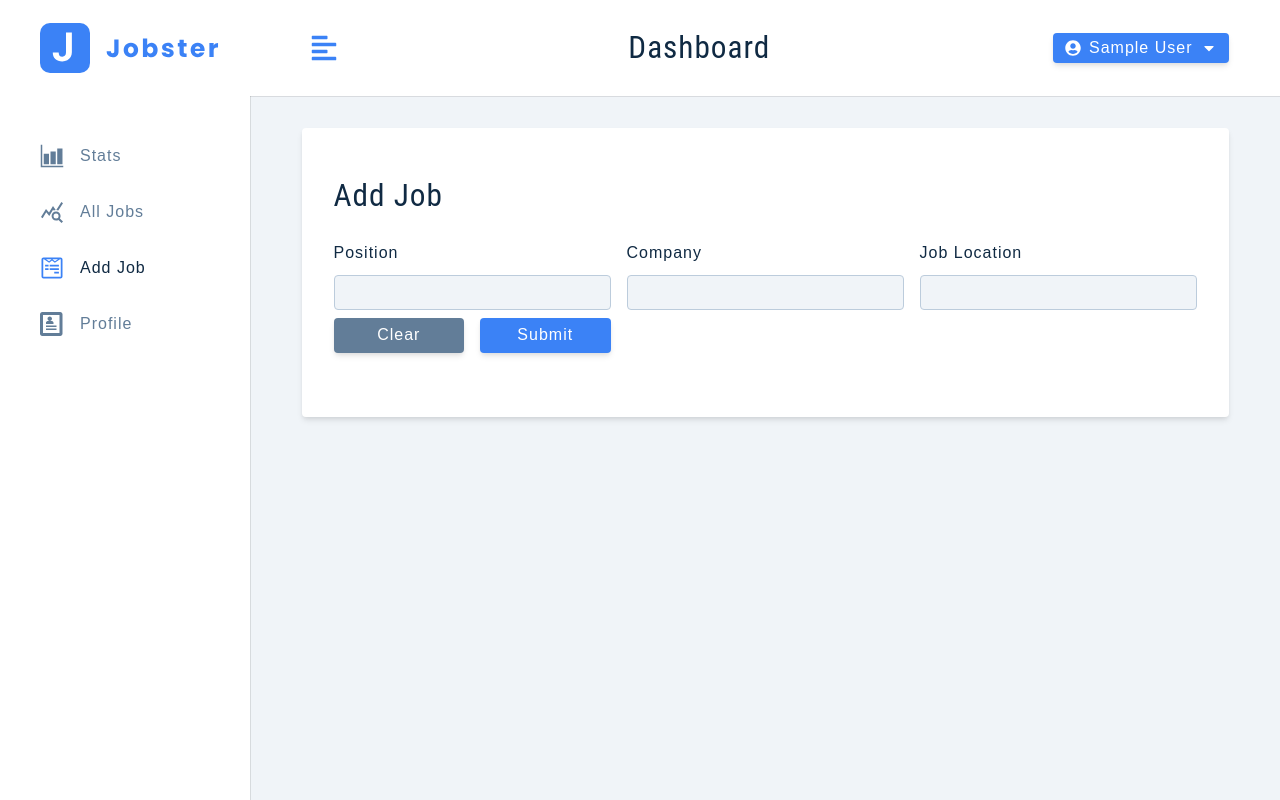
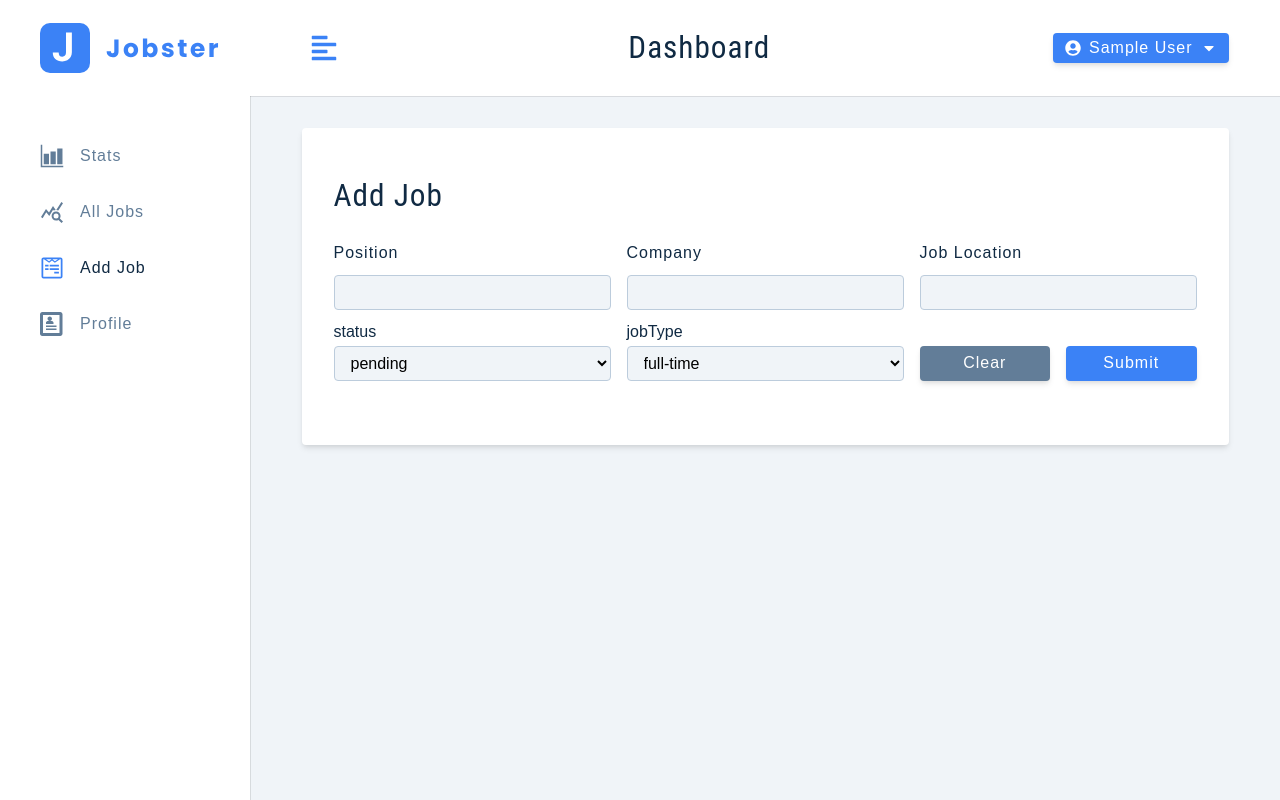
Before and after one commit to dm1tro69/jobster, a React (Create React App) app: page /add-jobs in a window 1280 px wide. Built offline with nearby package versions, Linux system fonts and the light colour scheme; sample sign-in values are in the browser's storage.

Commit message:
add AddJob page

```diff
--- a/src/components/FormRow.jsx
+++ b/src/components/FormRow.jsx
@@ -7,6 +7,7 @@ const FormRow = ({name, type, value, handleChange, labelText}) => {
                 {labelText || name}
             </label>
             <input
+                id={name}
                 className={'form-input'}
                 value={value}
                 name={name}
--- /dev/null
+++ b/src/components/FormRowSelect.jsx
@@ -0,0 +1,23 @@
+import React from 'react';
+
+const FormRowSelect = ({labelText, name, value, handleChange, list}) => {
+    return (
+        <div className={'form-row'}>
+            <label htmlFor={name}>
+                {labelText || name}
+            </label>
+            <select
+                className={'form-select'}
+                value={value}
+                onChange={handleChange}
+                name={name}
+            >
+                {list.map((item, i) => {
+                    return <option key={i} value={item}>{item}</option>
+                })}
+            </select>
+        </div>
+    );
+};
+
+export default FormRowSelect;
--- a/src/components/Navbar.jsx
+++ b/src/components/Navbar.jsx
@@ -42,7 +42,7 @@ const Navbar = () => {
                         <button
                             type={'button'}
                             className={'dropdown-btn'}
-                            onClick={()=> dispatch(logoutUser())}
+                            onClick={()=> dispatch(logoutUser('Logging out...'))}
                         >
                             logout
                         </button>
--- a/src/features/job/jobSlice.js
+++ b/src/features/job/jobSlice.js
@@ -1,11 +1,14 @@
 import {createSlice, createAsyncThunk} from "@reduxjs/toolkit";
+import customFetch from "../../utils/axios";
+import {toast} from "react-toastify";
+import {getUserFromLocalStorage} from "../../utils/localStorage";
 
 const initialState = {
     isLoading: false,
     position: '',
     company: '',
     jobLocation: '',
-    lobTypeOptions: ['full-time', 'part-time', 'remote', 'internship'],
+    jobTypeOptions: ['full-time', 'part-time', 'remote', 'internship'],
     jobType: 'full-time',
     statusOptions: ['interview', 'declined', 'pending'],
     status: 'pending',
@@ -13,15 +16,47 @@ const initialState = {
     editJobId: ''
 }
 
+export const createJob = createAsyncThunk('job/createJob', async (job, thunkApi) => {
+    try {
+        const resp = await customFetch.post('/jobs', job, {
+            headers: {
+                authorization: `Bearer ${thunkApi.getState().user.user.token}`
+            }
+        })
+        thunkApi.dispatch(clearValues())
+        return resp.data
+    }catch (e) {
+      return thunkApi.rejectWithValue(e.response.data.msg)
+    }
+})
+
 export const jobSlice = createSlice({
     name: 'job',
     initialState,
     reducers: {
-
+        handleChange: (state, {payload: {name, value}}) => {
+            state[name] = value
+        },
+        clearValues: () => {
+            return {
+                ...initialState,
+                jobLocation: getUserFromLocalStorage()?.location || ''
+            }
+        }
     },
     extraReducers: {
-
+       [createJob.pending]: (state) => {
+          state.isLoading = true
+       },
+        [createJob.fulfilled]: (state, action) => {
+            state.isLoading = false
+            toast.success('Job Created')
+        },
+        [createJob.rejected]: (state, {payload}) => {
+            state.isLoading = false
+            toast.error(payload)
+        }
     }
 })
-
+export const {handleChange, clearValues} = jobSlice.actions
 export default jobSlice.reducer
--- a/src/features/user/userSlice.js
+++ b/src/features/user/userSlice.js
@@ -47,10 +47,13 @@ const userSlice = createSlice({
        toggleSidebar: (state) => {
            state.isSidebarOpen = !state.isSidebarOpen
        },
-        logoutUser: (state) => {
+        logoutUser: (state, {payload}) => {
            state.user = null
             state.isSidebarOpen = false
             removeUserFromLocalStorage()
+            if (payload){
+                toast.success(payload)
+            }
         }
     },
     extraReducers: {
--- a/src/pages/Dashboard/AddJob.jsx
+++ b/src/pages/Dashboard/AddJob.jsx
@@ -1,21 +1,32 @@
-import React from 'react';
+import React, {useEffect} from 'react';
 import {useDispatch, useSelector} from "react-redux";
 import Wrapper from "../../assets/wrappers/DashboardFormPage";
 import {toast} from "react-toastify";
 import FormRow from "../../components/FormRow";
+import FormRowSelect from "../../components/FormRowSelect";
+import {clearValues, createJob, handleChange} from "../../features/job/jobSlice";
 
 const AddJob = () => {
-    const {isLoading, position, company, jobLocation, jobType, jobTypeOption, status, statusOption, isEditing, editJobId} = useSelector(state => state.job)
+    const {isLoading, position, company, jobLocation, jobType, jobTypeOptions, status, statusOptions, isEditing, editJobId} = useSelector(state => state.job)
     const dispatch = useDispatch()
+    const {user} = useSelector(state => state.user)
+    useEffect(()=> {
+        if (!isEditing){
+            dispatch(handleChange({name: 'jobLocation', value: user.location}))
+        }
+    }, [])
     const handleSubmit = (e) => {
       e.preventDefault()
         if (!position || !company || !jobLocation){
             toast.error('Please Fill Out All Field')
             return;
         }
+        dispatch(createJob({position, company, jobLocation, jobType, status}))
     }
     const handleJobInput = (e) => {
-
+        const name = e.target.name
+        const value = e.target.value
+       dispatch(handleChange({name, value}))
     }
     return (
         <Wrapper>
@@ -41,10 +52,23 @@ const AddJob = () => {
                         value={jobLocation}
                         handleChange={handleJobInput}
                     />
+
+                    <FormRowSelect
+                        list={statusOptions}
+                        name={'status'}
+                        value={status}
+                        handleChange={handleJobInput}
+                    />
+                    <FormRowSelect
+                        list={jobTypeOptions}
+                        name={'jobType'}
+                        value={jobType}
+                        handleChange={handleJobInput}
+                    />
                     <div className={'btn-container'}>
                         <button
                             type={'button'}
-                            onClick={()=> console.log('clear')}
+                            onClick={()=> dispatch(clearValues())}
                             className={'btn btn-block clear-btn'}
                         >
                             clear
```
